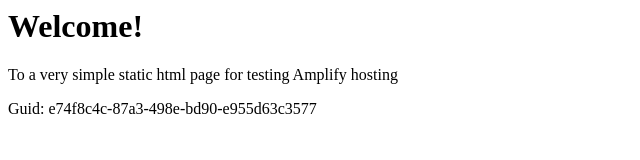
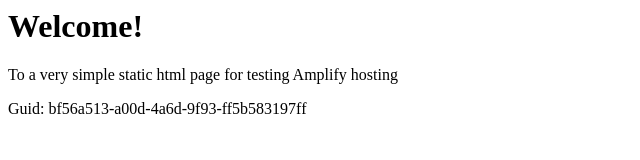
Before and after one commit to aws-aemilia-dub/Github-PR-Commit-Integration-Test-DoNotTouch-GitHubWebhookPushCanaryTest-v1-preprod-eu-west-1, a website: page src/index.html in a window 1280 px wide. Shown: the full height of the page, 0-640 px from the left. Drawn offline with Linux system fonts and the light colour scheme.

Commit message:
commit from integ tests

```diff
--- a/src/index.html
+++ b/src/index.html
@@ -12,6 +12,6 @@
 <body>
     <h1>Welcome!</h1>
     <p>To a very simple static html page for testing Amplify hosting</p>
-    <p>Guid: e74f8c4c-87a3-498e-bd90-e955d63c3577</p></body>
+    <p>Guid: bf56a513-a00d-4a6d-9f93-ff5b583197ff</p></body>
 
 </html>
```
